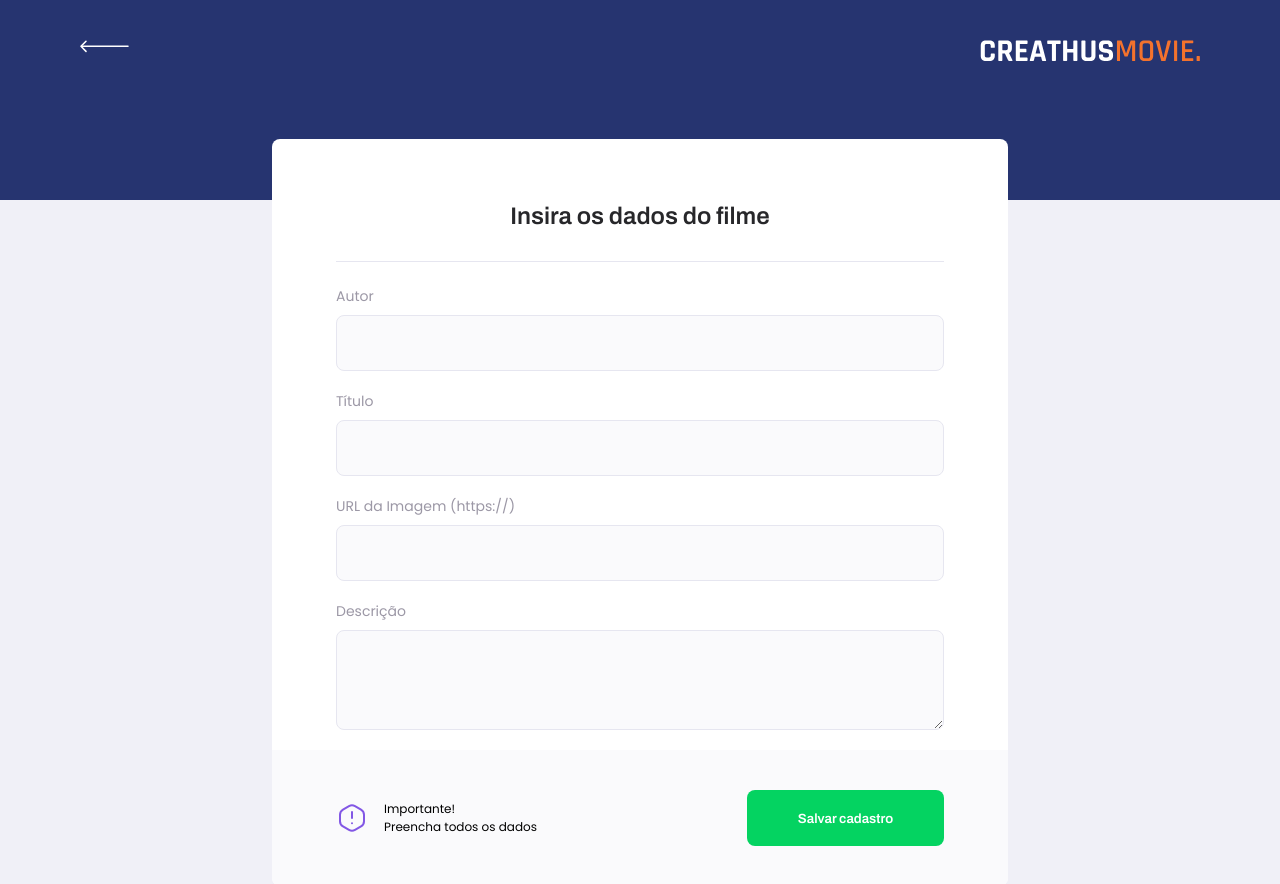
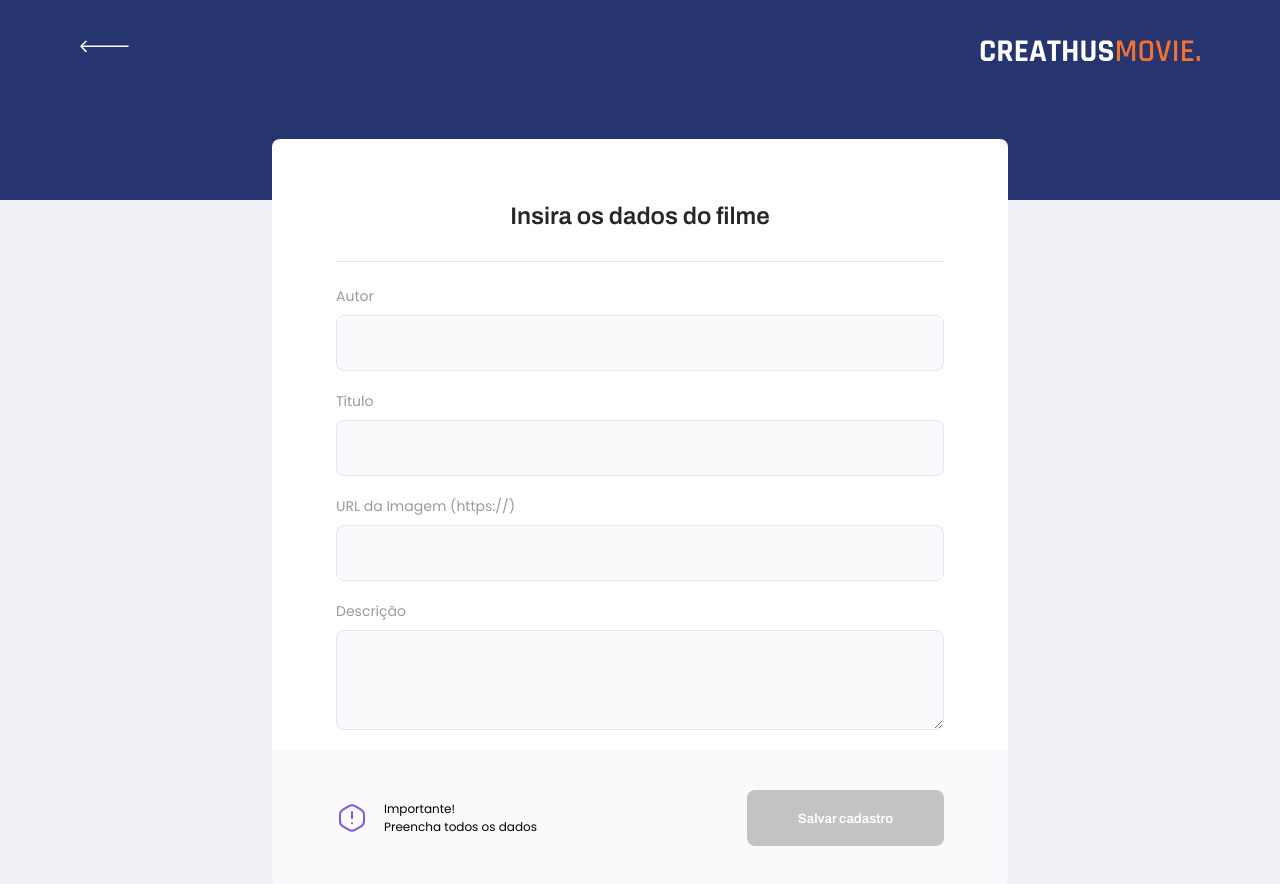
Before and after one commit to ecthon-b/creathus-movie, a React (Create React App) app: page /movie in a window 1280 px wide. Shown: the top 884 px of the page. Built offline with nearby package versions, Linux system fonts and the light colour scheme.

Commit message:
style(RegisterNewMovie): Create ButtonCTA

```diff
--- a/src/pages/RegisterNewMovie/index.tsx
+++ b/src/pages/RegisterNewMovie/index.tsx
@@ -1,4 +1,4 @@
-import { Container, Content } from './styles';
+import { Container, Content, ButtonCTA } from './styles';
 
 import alertImg from '../../assets/atencao.svg';
 import logoImg from '../../assets/logo.svg';
@@ -41,7 +41,7 @@ export function RegisterNewMovie() {
         const data = await api.post('movies', body)
 
         if (data.status == 400) {
-            return alert("Esse filme já existe")
+            return alert("Esse filme já existe!");
         }
         navigate("/")
     }
@@ -86,7 +86,7 @@ export function RegisterNewMovie() {
                                     Preencha todos os dados
                                 </span>
                             </div>
-                            <button onClick={submitForm} disabled={!validSubmit}>Salvar cadastro</button>
+                            <ButtonCTA onClick={submitForm} disabled={!validSubmit}>Salvar cadastro</ButtonCTA>
                         </div>
                     </div>
                 </Content>
--- a/src/pages/RegisterNewMovie/styles.ts
+++ b/src/pages/RegisterNewMovie/styles.ts
@@ -136,23 +136,26 @@ export const Content = styled.div`
                 }
             }
 
-            button {
-                width: 197px;
-                height: 56px;
-                background: var(--green);
-                font-family: 'Archivo', sans-serif;
-                font-weight: 600;
-                color: #fff;
-                border-radius: 0.5rem;
-                border: 0;
-                transition: 0.2s;
 
-                &:hover {
-                    background: var(--green-hover);
-                }
-            }
 
         }
     }
 
+
 `;
+
+export const ButtonCTA = styled.button`
+    width: 197px;
+    height: 56px;
+    background: ${props => props.disabled ? "#c3c3c3" : "#04D361"};
+    font-family: 'Archivo', sans-serif;
+    font-weight: 600;
+    color: #FFF;
+    border-radius: 0.5rem;
+    border: 0;
+    transition: 0.2s;
+
+    &:hover {
+        background: ${props => props.disabled ? "#c3c3c3" : "#03C564"};
+    }
+`;
```
